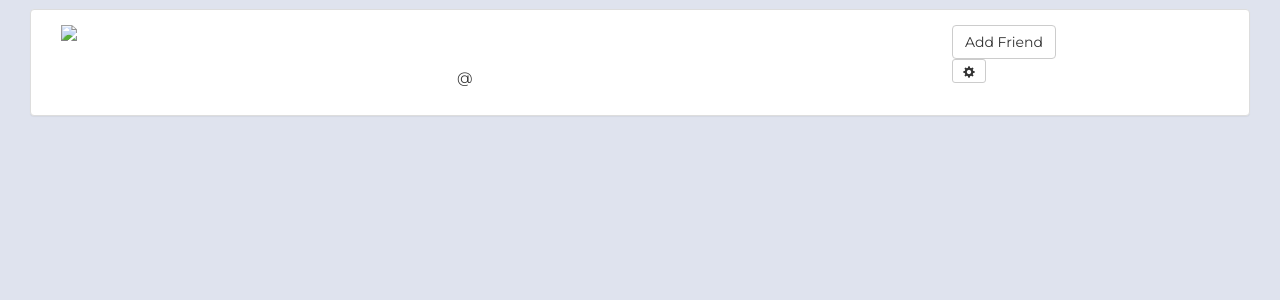
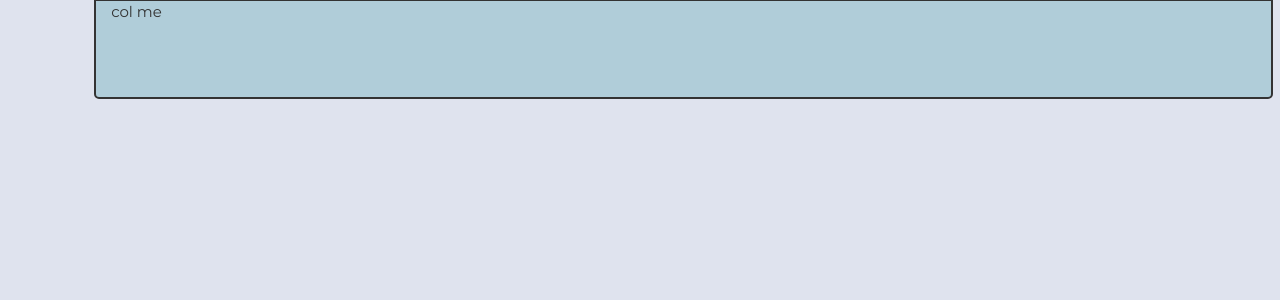
Before and after one commit to mcdpdelrosario/LifeTrackr, a PHP site: page /profile_user.php?user= in a window 1280 px wide. Shown: the part 51-351 px from the top of the page. Run offline with PHP 8.4, Linux system fonts and the light colour scheme; the visitor is signed in with stand-in values (Sample User, id 1); data that the repository does not hold is empty; some libraries are stand-ins or nearby versions.

Commit message:
Added id on the list activity and notifs WOrking on profile_user.php and userpage.css

```diff
--- a/activityNotifications.php
+++ b/activityNotifications.php
@@ -35,7 +35,7 @@ $con = mysqli_connect("ap-cdbr-azure-southeast-b.cloudapp.net","bdd92f8752ef7e",
 
     <div class = "row">
 
-        <div class="col-lg-2 col-lg-offset-1"style="background-color:yellow;">
+        <div class="col-lg-2 col-lg-offset-1"style="background-color:yellow;"id="container1-notifications">
 
           <h3>Notifications</h3>
           <ul class="nav nav-pills nav-stacked">
--- a/friendRequestNotifications.php
+++ b/friendRequestNotifications.php
@@ -35,7 +35,7 @@
 
     <div class = "row">
 
-        <div class="col-lg-2 col-lg-offset-1"style="background-color:yellow;">
+        <div class="col-lg-2 col-lg-offset-1"style="background-color:yellow;"id="container1-notifications">
 
           <h3>Notifications</h3>
           <ul class="nav nav-pills nav-stacked">
--- a/profile_user.php
+++ b/profile_user.php
@@ -49,106 +49,8 @@
 
   <div class = "grid">
     <div class = "row">
-
-
-
-      <div class="col-lg-12 col-md-12 col-sm-12 col-xs-12" id="container2-profileuser">
-          <div class="panel-heading" id="container2-prof">
-                  <div class="col-lg-12 col-md-12 col-sm-12 col-xs- 12" id="container1-profileuser">
-                    <div class="panel panel-default lefty">
-
-                      <div class="panel-body" id="container1-background">
-                        <div id="left-panel">
-                          <div class="col-lg-4 col-md-5 col-sm-5 col-xs-7">
-                            <img id="profile_pic" src="#">
-                          </div>
-                          <div class="col-lg-5 col-md-7 col-sm-5 col-xs-6" id="profile_name">
-                            <a href="profile_user.php"><h4 id="myname"><?=$row['first_name']?> <?=$row['last_name']?> <br> </h4></a>
-                            <p id="username">@<?=$row['username']?></p>
-                           </div>
-
-                           <div class="col-lg-3 col-md-7 col-sm-5"id="editprofile-profileuser">
-                           <?php
-
-                           if($userid==$_SESSION['userid']){
-                            ?>
-                            <a href="profiler.php?userid=<?=$_SESSION['userid']?>"><button class="btn btn-default edit-profile" id="profile-button" >Edit Profile</button></a>
-                            <?php
-                          }else{
-                            $query="SELECT user_id_fr,status FROM friends WHERE user_id_user=".$_SESSION['userid']." AND user_id_fr=".$userid."";
-                            $result=mysqli_query($con,$query);
-                            $row=mysqli_fetch_array($result);
-                            if(mysqli_num_rows($result)==1&&$row['status']==0){
-                              ?>
-                                <a href="deleteFriend.php?friend=<?=$userid?>"><button class="btn btn-default edit-profile" id="cancelfriend-button" >Pending</button></a>
-                              <?php
-                            }else if(mysqli_num_rows($result)==0){
-                              ?>
-                                <a href="addFriend.php?friend=<?=$userid?>"><button class="btn btn-default edit-profile" id="add-button" >Add Friend</button></a>
-                              <?php
-                            }else if(mysqli_num_rows($result)==1&&$row['status']==1){
-                              ?>
-                                <a href="deleteFriend.php?friend=<?=$userid?>"><button class="btn btn-default edit-profile" id="delete-button">Friend</button></a>
-                                <?php
-                            }
-
-                          }
-
-                            ?>
-                          </div>
-                            <div class="col-lg-3 col-md-7 col-sm-5"id="editprofile-profileuser1">
-                                <a href="profiler.php"> <button type="button" class="btn btn-default btn-sm"> <span class="glyphicon glyphicon-cog" id="cogbutton"></span></button></a>
-                          </div>
-
-
-                        </div>
-                      </div>
-                    </div>
-          </div>
-          </div>
-       <div class="panel-body righty" id="container3-prof">
-        <!--     <div id="right-panel">
-              <ul class="nav nav-tabs">
-                <li class="active"><a href="profile_user.php">Home</a></li>
-              </ul>
-            </div> -->
-
-
-              <?php
-                    $con = mysqli_connect("ap-cdbr-azure-southeast-b.cloudapp.net","bdd92f8752ef7e","fdb4d70b","lifetrackr");
-
-                  // Check connection
-                  if (mysqli_connect_errno())
-                    {
-                    echo "Failed to connect to MySQL: " . mysqli_connect_error();
-                    } else {
-                        $query = "select m.time_stamp, moments_message, longitude, latitude, first_name, last_name, username from userinfo as ui
-                          inner join moments as m
-                          on ui.user_id = m.user_id
-                            where ui.user_id = ".$userid." ORDER BY time_stamp DESC";
-                        $result = mysqli_query($con, $query) or mysqli_error($con);
-                        while ($row = mysqli_fetch_array($result)) {
-                          $latlong=$row['latitude'].",".$row['longitude'];
-                           ?>
-
-                                  <p><b><?=$row['first_name']?> <?=$row['last_name']?></b> @<?=$row['username']?> <?=$row['time_stamp']?></p>
-                                  <img src='http://maps.googleapis.com/maps/api/staticmap?center=<?=$latlong?>&zoom=19&size=400x300&sensor=true&maptype=satellite'>
-                                  <hr>
-                                  <p><?=$row['moments_message']?></p>
-                                  <hr>
-
-                      <?php
-                        }
-                      }
-                  ?>
-
-                  <br>
-          </div>
-
-
-      </div>
-
-
+      <div class="col-lg-12 col-lg-offset-1 col-md-12 col-md-offset-1 col-sm-12 col-sm-offset-1 col-xs-12 col-xs-offset-1" id="container1-profileuser">
+        col me
     </div>
 
   </div>
--- a/userpage.css
+++ b/userpage.css
@@ -178,10 +178,19 @@ body{
 	color: white!important;
 }
 
+/*-----------------------------------NOTIFICATIONS--------------------*/
 
+/*profile-user*/
 
-
-/*-----------------------------------NOTIFICATIONS--------------------*/
+#container1-profileuser{
+	background-color: #B0CDD9;
+	border-bottom-left-radius: 5px;
+	border-bottom-right-radius: 5px;
+	border-width: 2px;
+	border-style: solid;
+	height:100px!important;
+	width:90%!important;
+}
 
 @media screen and (max-width: 350px)
 {
```
